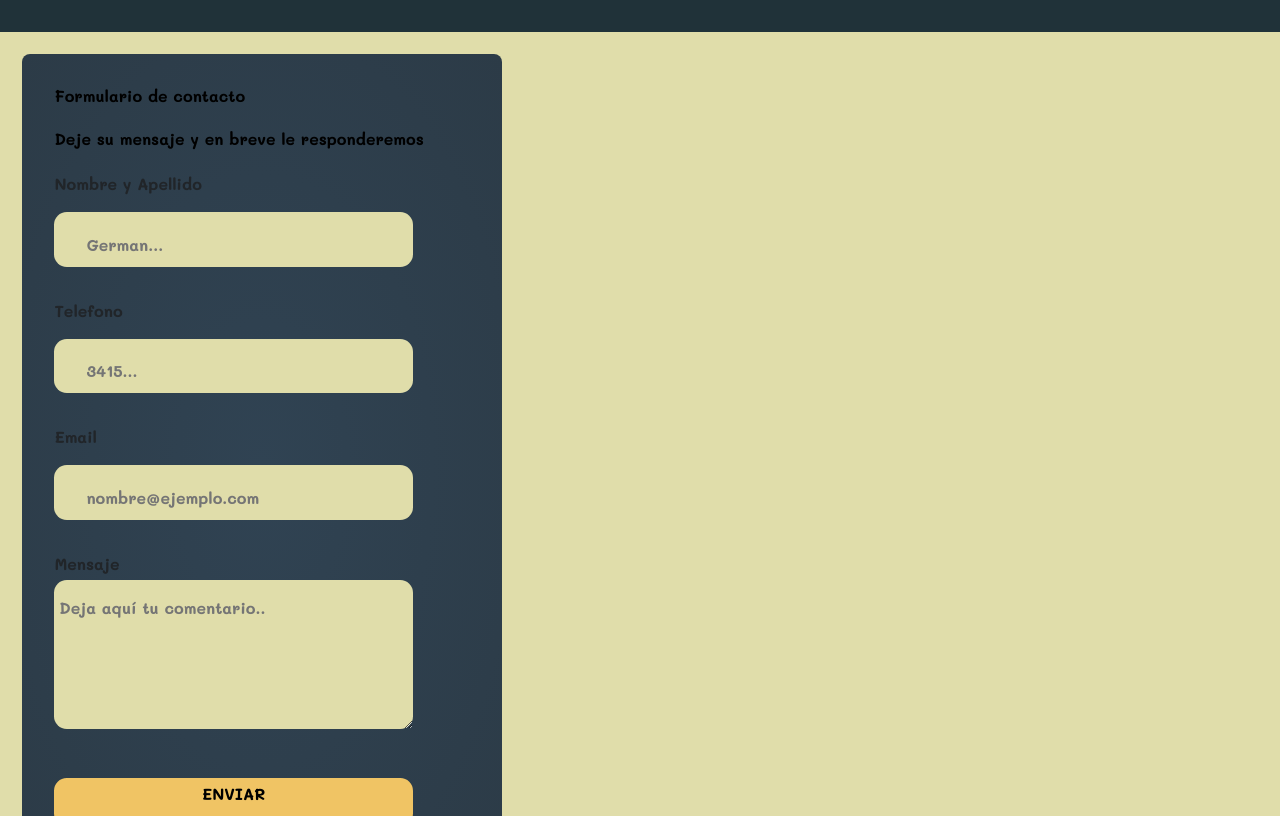
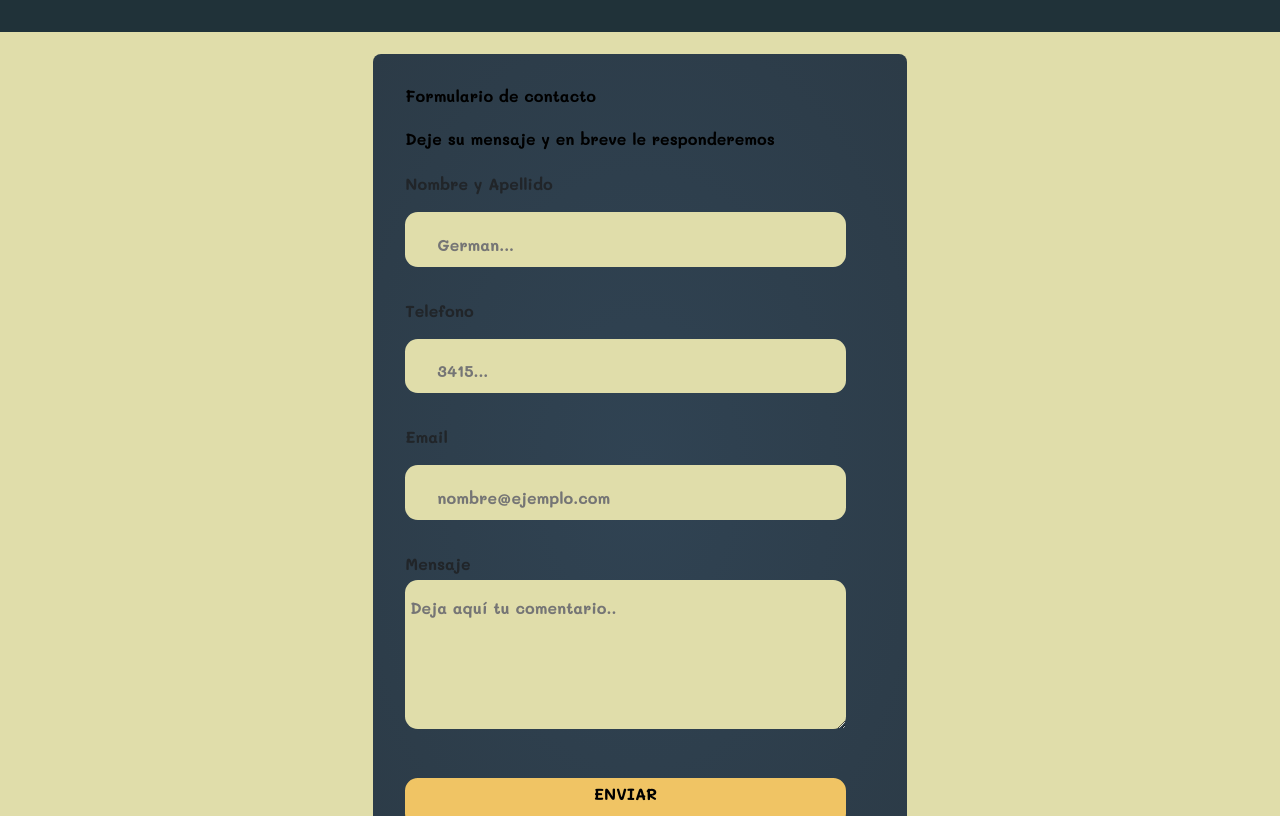
Before and after one commit to gerleone/mascotas-leone1, a plain HTML site: page pages/contacto.html in a window 1280 px wide. Shown: the part 136-952 px from the top of the page. Drawn offline with nearby package versions, Linux system fonts and the light colour scheme.

Commit message:
bootstrap tp complementario

```diff
--- a/css/style.css
+++ b/css/style.css
@@ -430,6 +430,15 @@ td {
 } */
 
 /*-----contacto----*/
+.mainContacto{
+    background-color: #E0DDAA;
+    font-family: "mali";
+    display: flex;
+    flex-wrap: nowrap;
+    flex-direction: row;
+    align-items: center;
+    justify-content: center;
+}
 
 .formulario h1 {
     font-size: 16px;
@@ -445,8 +454,6 @@ td {
 }
 
 .formulario {
-    width: 30em;
-    height: auto;
     margin: 1.4em;
     border-radius: 0.5em;
     padding-top: 2em;
@@ -456,7 +463,7 @@ td {
 }
 
 input {
-    width: 80%;
+    width: 90%;
     height: 2.5em;
     margin: 1em auto;
     border-radius: 0.8em;
@@ -468,7 +475,7 @@ input {
 
 textarea {
     background-color: #E0DDAA;
-    width: 80%;
+    width: 90%;
     height: 9.3em;
     border-radius: 0.8em;
     margin-top: 0.3em;
@@ -493,7 +500,7 @@ label {
     border-color: #f0c464;
     border-style: solid;
     border-radius: 0.8em;
-    width: 80%;
+    width: 90%;
     cursor: pointer;
     font-family: "mali";
 }
@@ -649,9 +656,9 @@ button:hover {
     }
 
     /*------Formulario contacto-------------------*/
-    .formulario {
+    /* .formulario {
         width: 80%
-    }
+    } */
 
     .formulario h1 {
         font-size: 13px;
@@ -731,9 +738,9 @@ button:hover {
     }
 
     /*------Formulario contacto----*/
-    .formulario {
+    /* .formulario {
         width: 80%
-    }
+    } */
 
     .formulario h1 {
         font-size: 11px;
@@ -790,9 +797,9 @@ button:hover {
         grid-template-rows: repeat(9,1fr);
     } */
     /*------Formulario contacto----*/
-    .formulario {
+    /* .formulario {
         width: 80%
-    }
+    } */
 
     .formulario h1 {
         font-size: 11px;
@@ -840,9 +847,9 @@ button:hover {
     }
 
     /*------Formulario contacto----*/
-    .formulario {
+    /* .formulario {
         width: 80%
-    }
+    } */
 
     .formulario h1 {
         font-size: 9px;
--- a/pages/contacto.html
+++ b/pages/contacto.html
@@ -51,9 +51,9 @@
                 </div>
             </nav>
         </header>
-        <div class="">
-            <main class="main">
-                <div class="formulario">
+        <div class="container-fluid">
+            <main class="mainContacto row">
+                <div class="formulario col-xl-5 col-md-7 col-sm-8 col-10">
                     <h1>Formulario de contacto</h1>
                     <h4>Deje su mensaje y en breve le responderemos</h4>
                     <form action="">
```
Also changed, not shown: index.html (+9 -5 lines).
